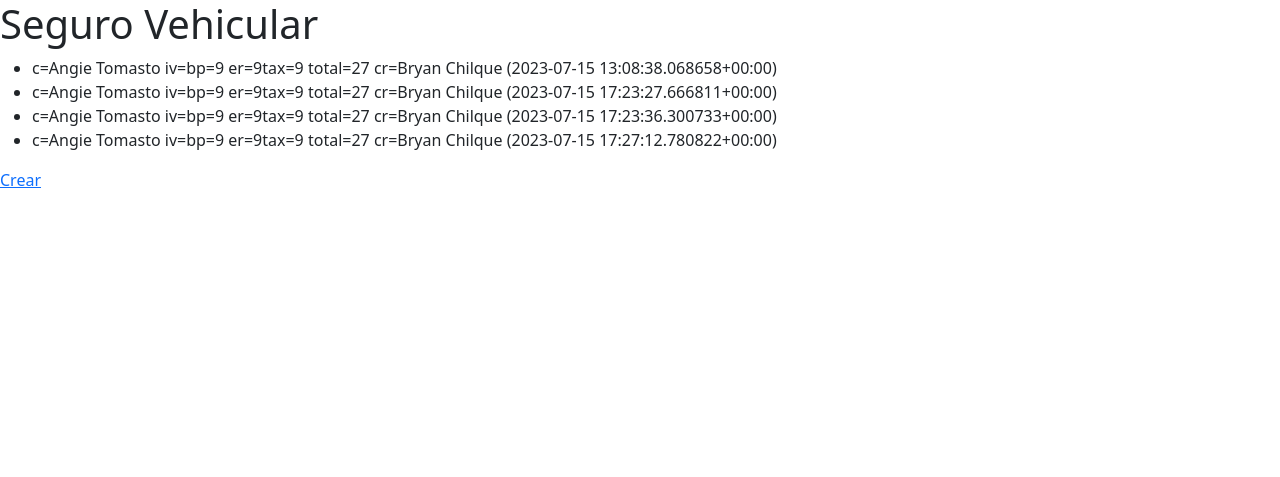
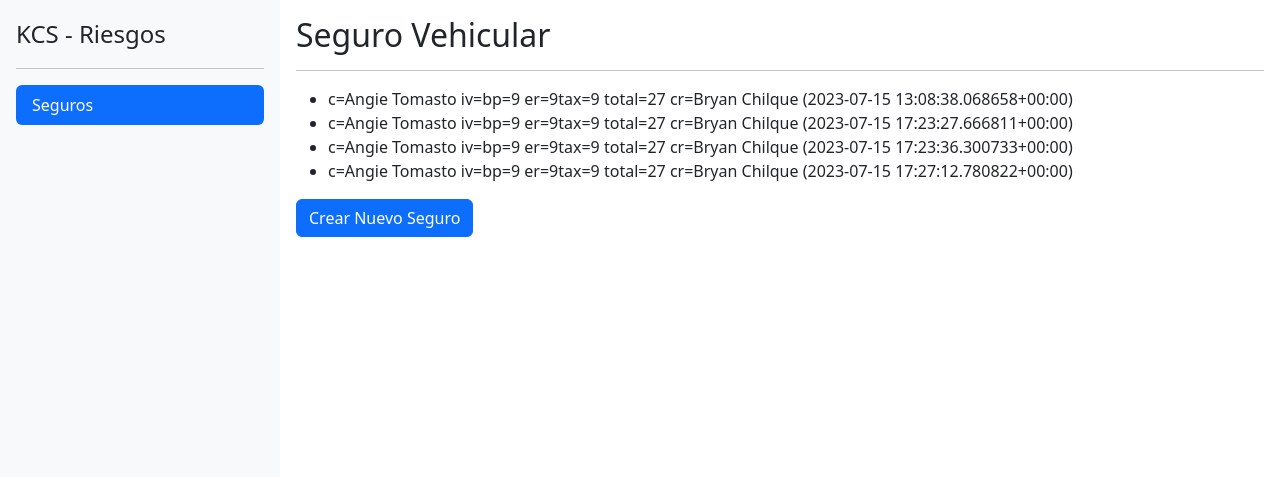
Before and after one commit to bryan-chilque/university-degree-project, a Django app: page /web/1/quotation/insurance/vehicle/list/ in a window 1280 px wide. Shown: the top 477 px of the page. Run offline with Django 4.2, Linux system fonts and the light colour scheme; data comes from the database, SQL or seed files in the repository.

Commit message:
feat: add list and search

```diff
--- a/rrggweb/templates/rrggweb/quotation/insurance/vehicle/list.html
+++ b/rrggweb/templates/rrggweb/quotation/insurance/vehicle/list.html
@@ -1,6 +1,5 @@
-{% extends 'base.html' %} {% block title %}Seguro Vehicular{% endblock %}
-{% block body %}
-<h1>Seguro Vehicular</h1>
+{% extends 'dashboard.html' %} {% block title_section %}Seguro Vehicular{% endblock %}
+{% block content %}
 <ul>
     {% for quotation in object_list %}
     <li>
@@ -8,5 +7,5 @@
     </li>
     {% endfor %}
 </ul>
-<a href="{% url 'rrggweb:quotation:insurance:vehicle:search' view.kwargs.consultant_id %}">Crear</a>
+<a class="btn btn-primary" href="{% url 'rrggweb:quotation:insurance:vehicle:search' view.kwargs.consultant_id %}">Crear Nuevo Seguro</a>
 {% endblock %}
--- a/rrggweb/templates/rrggweb/quotation/insurance/vehicle/search.html
+++ b/rrggweb/templates/rrggweb/quotation/insurance/vehicle/search.html
@@ -1,7 +1,10 @@
+{% extends 'dashboard.html' %} {% block title_section %}Seguro Vehicular{% endblock %}
+{% block content %}
 <form method="post">
   {% csrf_token %}
   <table>
     {{ form.as_table }}
   </table>
-  <input type="submit" value="Submit" />
+  <input class="btn btn-primary" type="submit" value="Buscar" />
 </form>
+{% endblock %}
--- a/rrggweb/templates/sidebar.html
+++ b/rrggweb/templates/sidebar.html
@@ -1,4 +1,7 @@
-<aside class="d-flex flex-column flex-shrink-0 p-3 bg-light" style="width: 280px">
+<aside
+  class="d-flex flex-column flex-shrink-0 p-3 bg-light"
+  style="width: 280px"
+>
   <a
     href="/"
     class="d-flex align-items-center mb-3 mb-md-0 me-md-auto link-dark text-decoration-none"
--- a/rrggweb/urls.py
+++ b/rrggweb/urls.py
@@ -47,6 +47,7 @@ quotation_urlpatterns = (
 
 urlpatterns = [
     path("login/", views.LoginView.as_view(), name="login"),
+    path("logout/", views.LogoutView.as_view(), name="logout"),
     path("<int:consultant_id>/home/", views.HomeView.as_view(), name="home"),
     path("<int:consultant_id>/quotation/", include(quotation_urlpatterns)),
 ]
--- a/rrggweb/views.py
+++ b/rrggweb/views.py
@@ -7,18 +7,28 @@ import rrgg.models
 from . import forms
 from .utils import SeguroItem
 
+# LOGIN
 
 class LoginView(views_auth.LoginView):
     template_name = "rrggweb/login.html"
 
     def form_valid(self, form):
-        consultant_id = (
-            form.get_user().consultant_membership.first().consultant.id
-        )
+        consultant_id = form.get_user().consultant_membership.first().consultant.id
         self.next_page = urls.reverse(
             "rrggweb:home", kwargs={"consultant_id": consultant_id}
         )
         return super().form_valid(form)
+
+
+# LOGOUT
+
+class LogoutView(views_auth.LogoutView):
+    template_name = "rrggweb/logout.html"
+
+    def get_next_page(self):
+        return urls.reverse(
+            "rrggweb:login",
+        )
 
 
 # HOME
@@ -94,9 +104,7 @@ class QuotationInsuranceVehicleSearchView(FormView):
             document_number=document_number
         ).exists()
         if customer_exists:
-            customer = rrgg.models.Customer.objects.get(
-                document_number=document_number
-            )
+            customer = rrgg.models.Customer.objects.get(document_number=document_number)
             self.success_url = urls.reverse(
                 "rrggweb:quotation:insurance:vehicle:create_vehicle",
                 kwargs={
```
